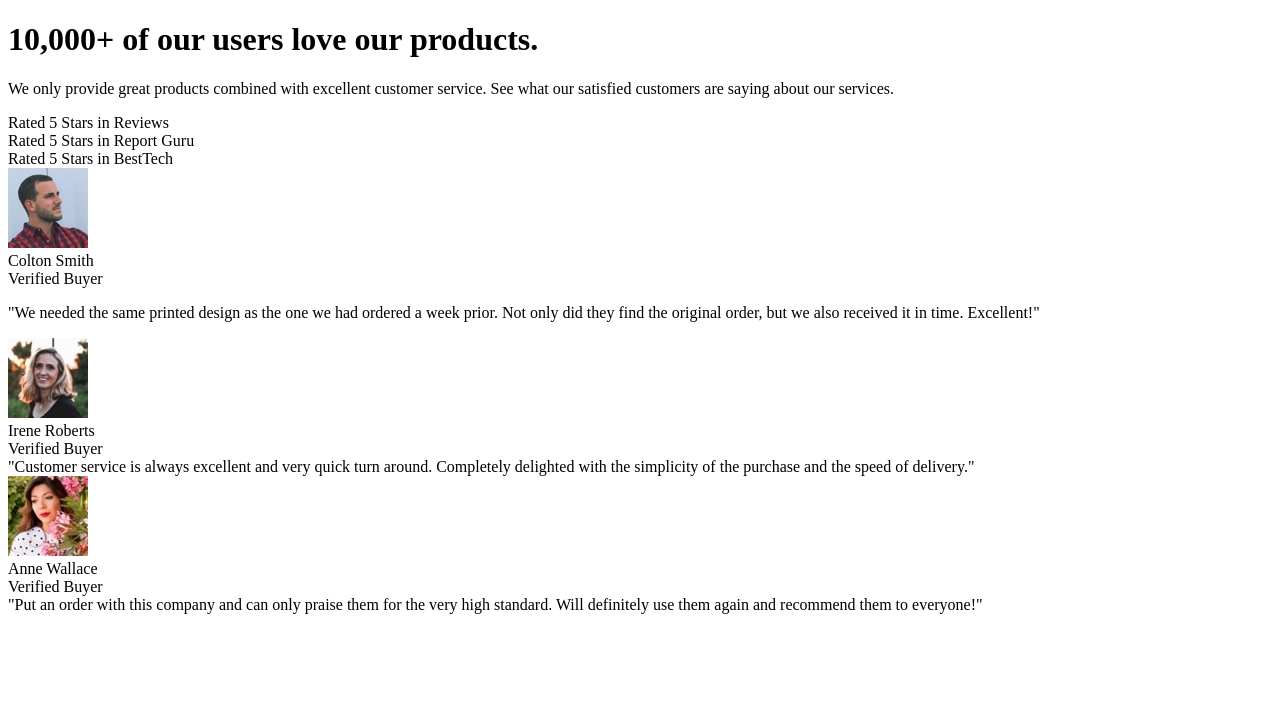
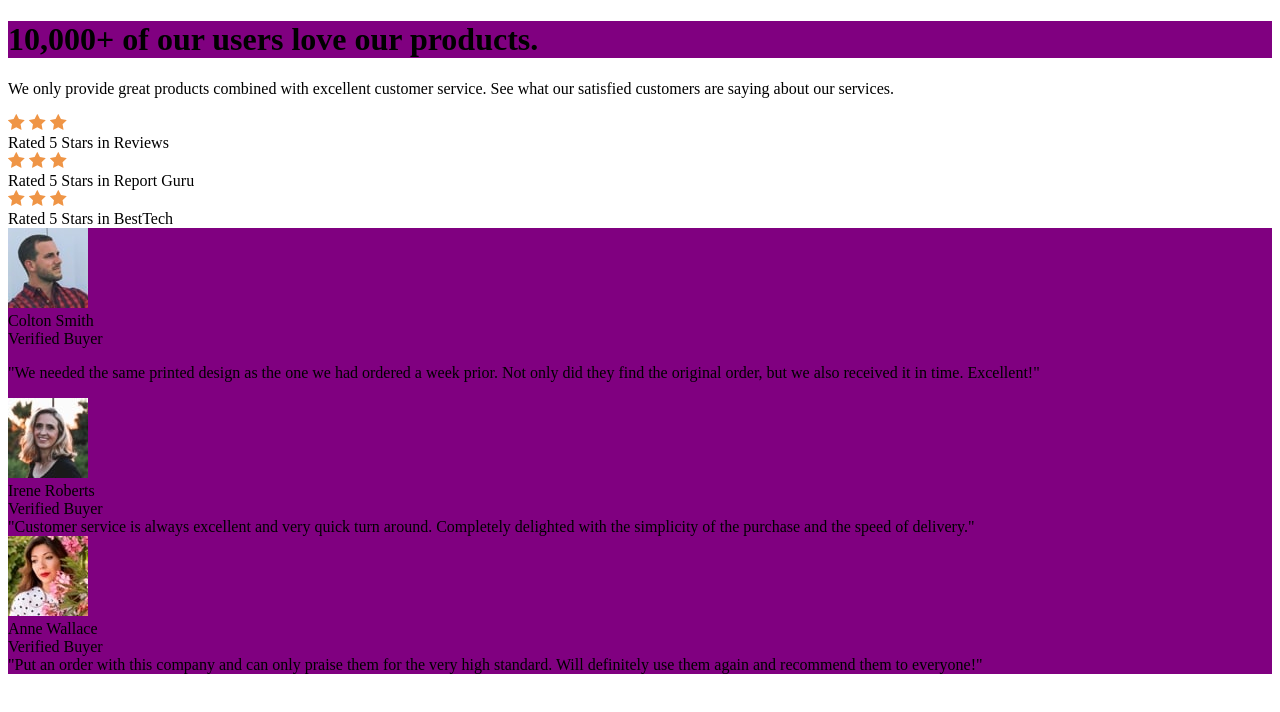
Before and after one commit to iamshashanksharma/social-proof-ui, a plain HTML site: page index.html in a window 1280 px wide. Drawn offline with Linux system fonts and the light colour scheme.

Commit message:
Added classes in html structure

```diff
--- a/index.html
+++ b/index.html
@@ -4,22 +4,43 @@
     <meta charset="UTF-8">
     <meta name="viewport" content="width=device-width, initial-scale=1.0">
     <title>Document</title>
+    <link rel="stylesheet" href="style.css">
 </head>
 <body>
-    <h1>  10,000+ of our users love our products.</h1>
-    <p>We only provide great products combined with excellent customer service.
-        See what our satisfied customers are saying about our services.</p>
+    <div class="about-site-section">
+        <h1>  10,000+ of our users love our products.</h1>
+        <p>We only provide great products combined with excellent customer service.
+            See what our satisfied customers are saying about our services.</p>
+    </div>
+    <div class="rating-container">
     <div>
+        <div class="icon-star-image">
+            <img src="/assets/icon-star.svg" alt="star-icon">
+            <img src="/assets/icon-star.svg" alt="star-icon">
+            <img src="/assets/icon-star.svg" alt="star-icon">
+        </div>
         Rated 5 Stars in Reviews
     </div>
     <div>
+        <div class="icon-star-image">
+            <img src="/assets/icon-star.svg" alt="star-icon">
+            <img src="/assets/icon-star.svg" alt="star-icon">
+            <img src="/assets/icon-star.svg" alt="star-icon">
+        </div>
         Rated 5 Stars in Report Guru
     </div>
     <div>
+        <div class="icon-star-image">
+            <img src="/assets/icon-star.svg" alt="star-icon">
+            <img src="/assets/icon-star.svg" alt="star-icon">
+            <img src="/assets/icon-star.svg" alt="star-icon">
+        </div>
         Rated 5 Stars in BestTech
     </div>
-    <div>
-        <div>
+    </div>
+
+    <div class="reviews-container-1">
+        <div class="image-reviews">
             <img src="/assets/image-colton.jpg" alt="colton's image">
         </div>
         <div>Colton Smith </div>
@@ -29,9 +50,8 @@
                 Not only did they find the original order, but we also received it in time.
                 Excellent!"</p>
         </div>
-    </div>
-    <div>
-        <div>
+    <div class="reviews-container-2">
+        <div class="image-reviews">
             <img src="/assets/image-irene.jpg" alt="Irenes-image">
         </div>
         <div>Irene Roberts </div>
@@ -39,8 +59,8 @@
         <div> "Customer service is always excellent and very quick turn around. Completely
             delighted with the simplicity of the purchase and the speed of delivery."</div>
     </div>
-    <div>
-        <div>
+    <div class="reviews-container-3">
+        <div class="image-reviews">
             <img src="/assets/image-anne.jpg" alt="Anne's image">
         </div>
         <div>Anne Wallace </div>
@@ -48,5 +68,6 @@
         <div>"Put an order with this company and can only praise them for the very high
             standard. Will definitely use them again and recommend them to everyone!"</div>
     </div>
+    </div>
 </body>
 </html>
--- a/style.css
+++ b/style.css
@@ -0,0 +1,6 @@
+h1{
+    background-color:purple;
+}
+.reviews-container-1,.reviews-container-2,.reviews-container-3{
+    background-color:purple;
+}
```
